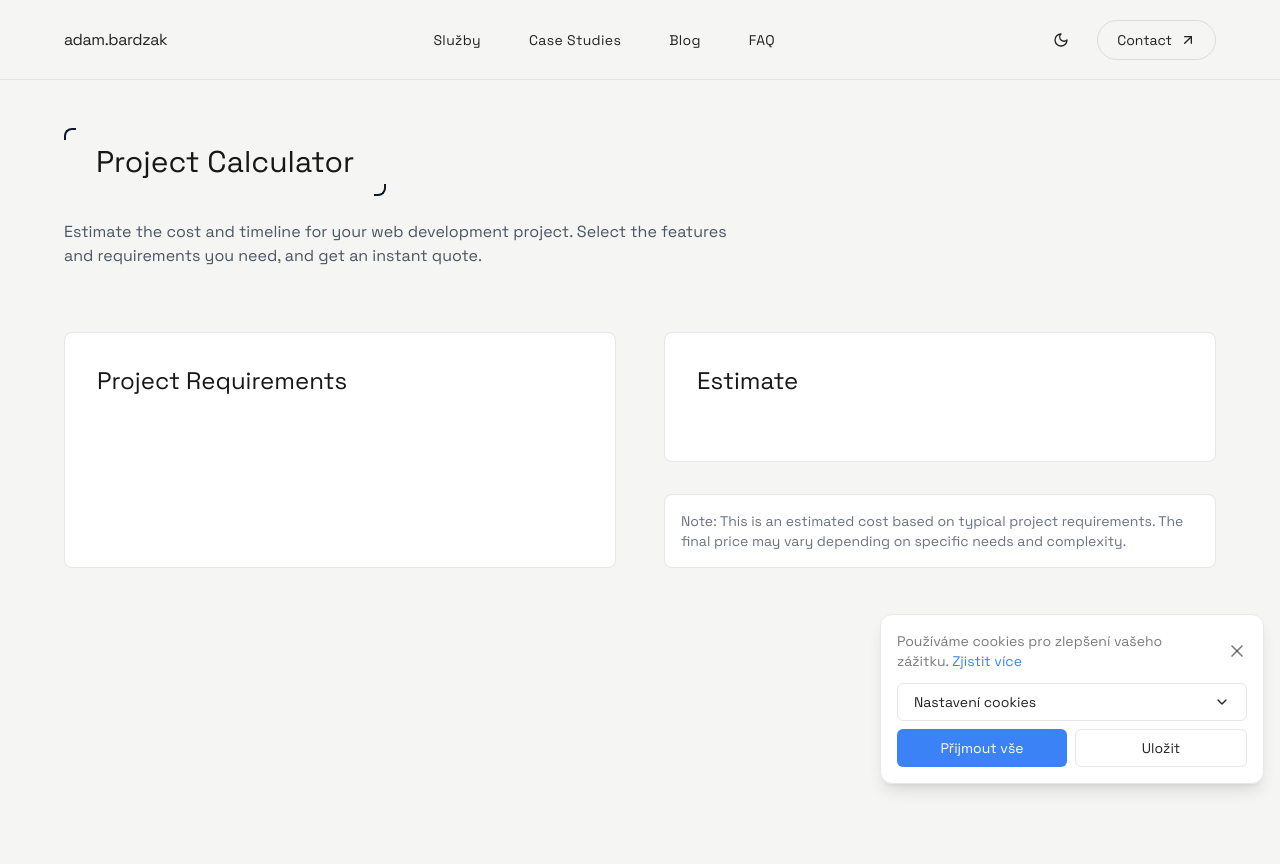
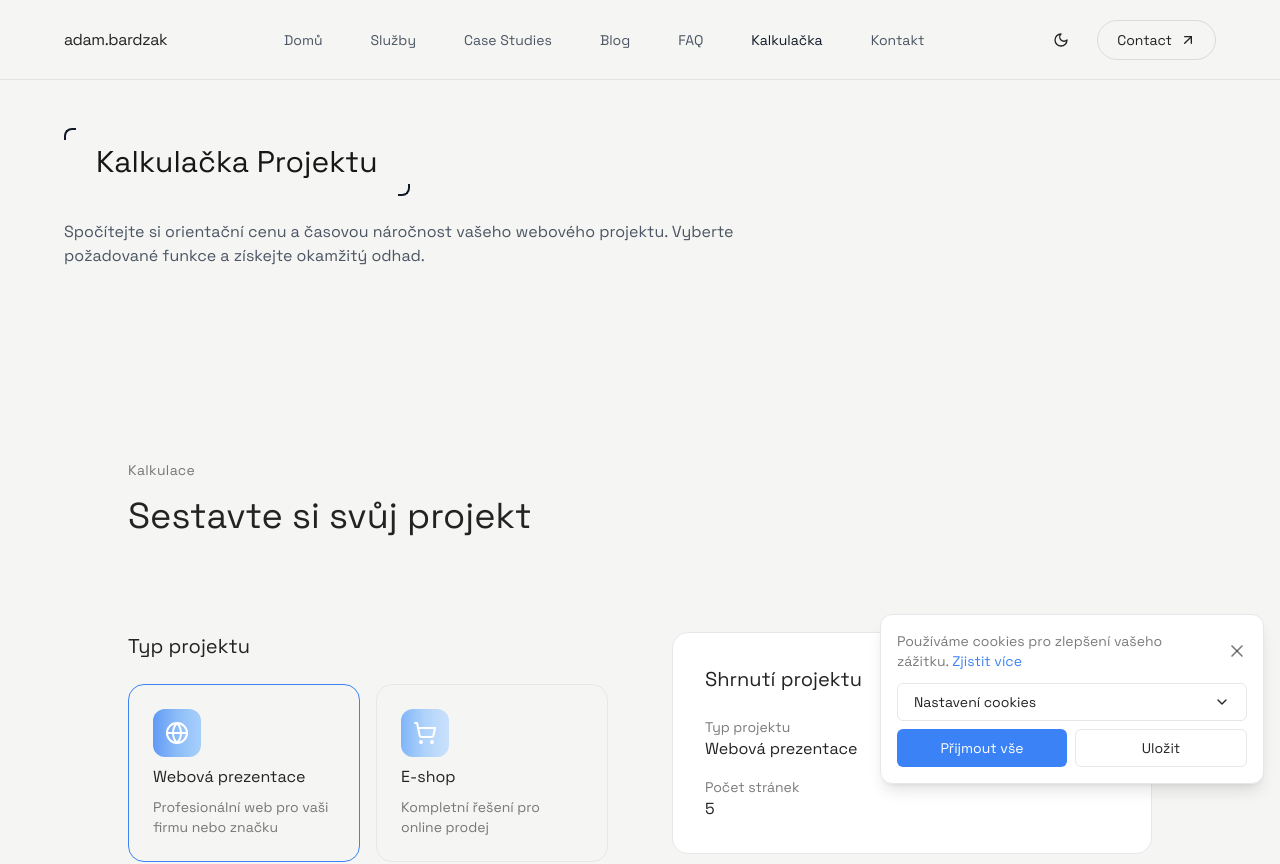
Before and after one commit to adambardzak/portfolio, a Next.js app: page /calculator in a window 1280 px wide. Shown: the top 864 px of the page. Built offline with nearby package versions, Linux system fonts and the light colour scheme.

Commit message:
edit calc

```diff
--- a/src/app/calculator/page.tsx
+++ b/src/app/calculator/page.tsx
@@ -1,6 +1,7 @@
 "use client";
 
 import { FramedHeading } from "@/components/ui/FramedHeading";
+import ProjectCalculator from "@/components/ProjectCalculator";
 
 const CalculatorPage = () => {
   return (
@@ -10,41 +11,16 @@ const CalculatorPage = () => {
           {/* Header */}
           <section>
             <FramedHeading size="lg" className="mb-6">
-              Project Calculator
+              Kalkulačka Projektu
             </FramedHeading>
             <p className="text-gray-600 dark:text-gray-300 max-w-2xl">
-              Estimate the cost and timeline for your web development project.
-              Select the features and requirements you need, and get an instant
-              quote.
+              Spočítejte si orientační cenu a časovou náročnost vašeho webového
+              projektu. Vyberte požadované funkce a získejte okamžitý odhad.
             </p>
           </section>
 
           {/* Calculator */}
-          <section className="grid grid-cols-1 lg:grid-cols-2 gap-12">
-            {/* Options Panel */}
-            <div className="p-8 bg-white dark:bg-gray-900 rounded-lg border border-gray-200 dark:border-gray-800">
-              <h2 className="font-monument text-2xl mb-8">
-                Project Requirements
-              </h2>
-              {/* Add calculator options here */}
-            </div>
-
-            {/* Results Panel */}
-            <div className="space-y-8">
-              <div className="p-8 bg-white dark:bg-gray-900 rounded-lg border border-gray-200 dark:border-gray-800">
-                <h2 className="font-monument text-2xl mb-8">Estimate</h2>
-                {/* Add estimate results here */}
-              </div>
-
-              <div className="p-4 bg-white dark:bg-gray-900 rounded-lg border border-gray-200 dark:border-gray-800">
-                <p className="text-sm text-gray-500">
-                  Note: This is an estimated cost based on typical project
-                  requirements. The final price may vary depending on specific
-                  needs and complexity.
-                </p>
-              </div>
-            </div>
-          </section>
+          <ProjectCalculator />
         </div>
       </div>
     </div>
--- a/src/components/Navbar.tsx
+++ b/src/components/Navbar.tsx
@@ -2,10 +2,13 @@
 
 import React, { useState, useEffect, useLayoutEffect } from "react";
 import { AnimatePresence, motion } from "framer-motion";
-import { Moon, Sun, ArrowUpRight } from "lucide-react";
+import { Moon, Sun, ArrowUpRight, Menu, X } from "lucide-react";
 import { useTheme } from "@/components/theme-provider";
 import AnimatedMenuButton from "./AnimatedMenuButton";
 import clsx from "clsx";
+import Link from "next/link";
+import { usePathname } from "next/navigation";
+import { cn } from "@/lib/utils";
 
 type NavItem = {
   label: string;
@@ -18,6 +21,7 @@ const Navbar = () => {
   const [isScrolled, setIsScrolled] = useState(false);
   const [scrollProgress, setScrollProgress] = useState(0);
   const { isDark, toggleTheme } = useTheme();
+  const pathname = usePathname();
 
   // Handle mounting
   useEffect(() => {
@@ -64,11 +68,14 @@ const Navbar = () => {
     return null;
   }
 
-  const navItems: NavItem[] = [
+  const navItems = [
+    { label: "Domů", href: "/" },
     { label: "Služby", href: "/services" },
     { label: "Case Studies", href: "/case-studies" },
     { label: "Blog", href: "/blog" },
     { label: "FAQ", href: "/faq" },
+    { label: "Kalkulačka", href: "/calculator" },
+    { label: "Kontakt", href: "/contact" },
   ];
 
   return (
@@ -99,21 +106,23 @@ const Navbar = () => {
 
             {/* Center Navigation */}
             <div className="md:flex items-center gap-12 hidden">
+              <nav className="hidden md:flex items-center gap-12">
                 {navItems.map((item) => (
-                <motion.a
-                  key={item.label}
+                  <Link
+                    key={item.href}
                     href={item.href}
-                  className="text-text-light dark:text-text-dark text-sm tracking-wide relative py-2 group"
+                    className={cn(
+                      "relative text-sm transition-colors duration-200 group",
+                      pathname === item.href
+                        ? "text-gray-900 dark:text-gray-100"
+                        : "text-gray-600 hover:text-gray-900 dark:text-gray-400 dark:hover:text-gray-100"
+                    )}
                   >
-                  <span className="relative">
                     {item.label}
-                    <span
-                      className="absolute -bottom-1 left-0 right-0 h-px bg-text-light dark:bg-text-dark transform scale-x-0
-                    group-hover:scale-x-100 transition-transform duration-300 ease-[cubic-bezier(0.16, 1, 0.3, 1)]"
-                    />
-                  </span>
-                </motion.a>
+                    <span className="absolute -bottom-1 left-0 w-0 h-px bg-gray-900 dark:bg-gray-100 transition-all duration-300 group-hover:w-full" />
+                  </Link>
                 ))}
+              </nav>
             </div>
 
             {/* Right Side Controls */}
@@ -209,25 +218,37 @@ const Navbar = () => {
 
             {/* Menu Items Container */}
             <div className="relative h-full w-full flex flex-col justify-center px-8">
+              <motion.nav
+                className="flex flex-col items-center gap-8 mt-16"
+                variants={{
+                  hidden: { opacity: 0, y: -20 },
+                  visible: { opacity: 1, y: 0 },
+                }}
+              >
                 {navItems.map((item, i) => (
-                <div key={item.label} className="overflow-hidden">
-                  <motion.a
+                  <motion.div
+                    key={item.href}
+                    variants={{
+                      hidden: { opacity: 0, y: -20 },
+                      visible: { opacity: 1, y: 0 },
+                    }}
+                    transition={{ delay: 0.05 * i }}
+                  >
+                    <Link
                       href={item.href}
-                    initial={{ y: 80, opacity: 0 }}
-                    animate={{ y: 0, opacity: 1 }}
-                    exit={{ y: 80, opacity: 0 }}
-                    transition={{
-                      duration: 0.8,
-                      ease: [0.16, 1, 0.3, 1],
-                      delay: 0.1 + i * 0.1,
-                    }}
+                      className={cn(
+                        "text-2xl font-monument transition-colors duration-200",
+                        pathname === item.href
+                          ? "text-gray-900 dark:text-gray-100"
+                          : "text-gray-600 hover:text-gray-900 dark:text-gray-400 dark:hover:text-gray-100"
+                      )}
                       onClick={() => setIsOpen(false)}
-                    className="block text-4xl font-monument py-4 text-text-light dark:text-text-dark"
                     >
                       {item.label}
-                  </motion.a>
-                </div>
+                    </Link>
+                  </motion.div>
                 ))}
+              </motion.nav>
               <motion.button
                 className="relative h-12 px-5 flex mt-6 w-fit rounded-full items-center gap-2 group"
                 initial={{ y: 80, opacity: 0 }}
```
Also changed, not shown: src/utils/pdfGenerator.ts (+96 -96 lines). Lines whose indentation alone changed are shown as unchanged.
